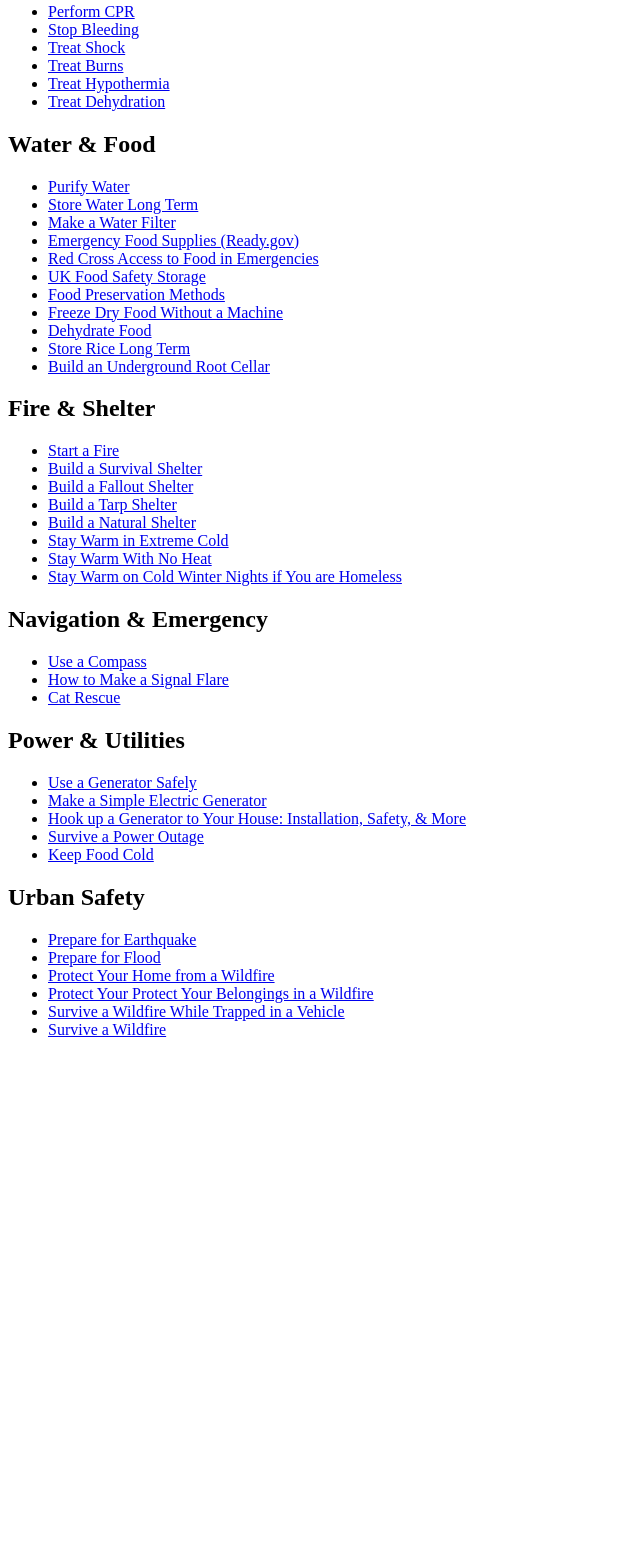
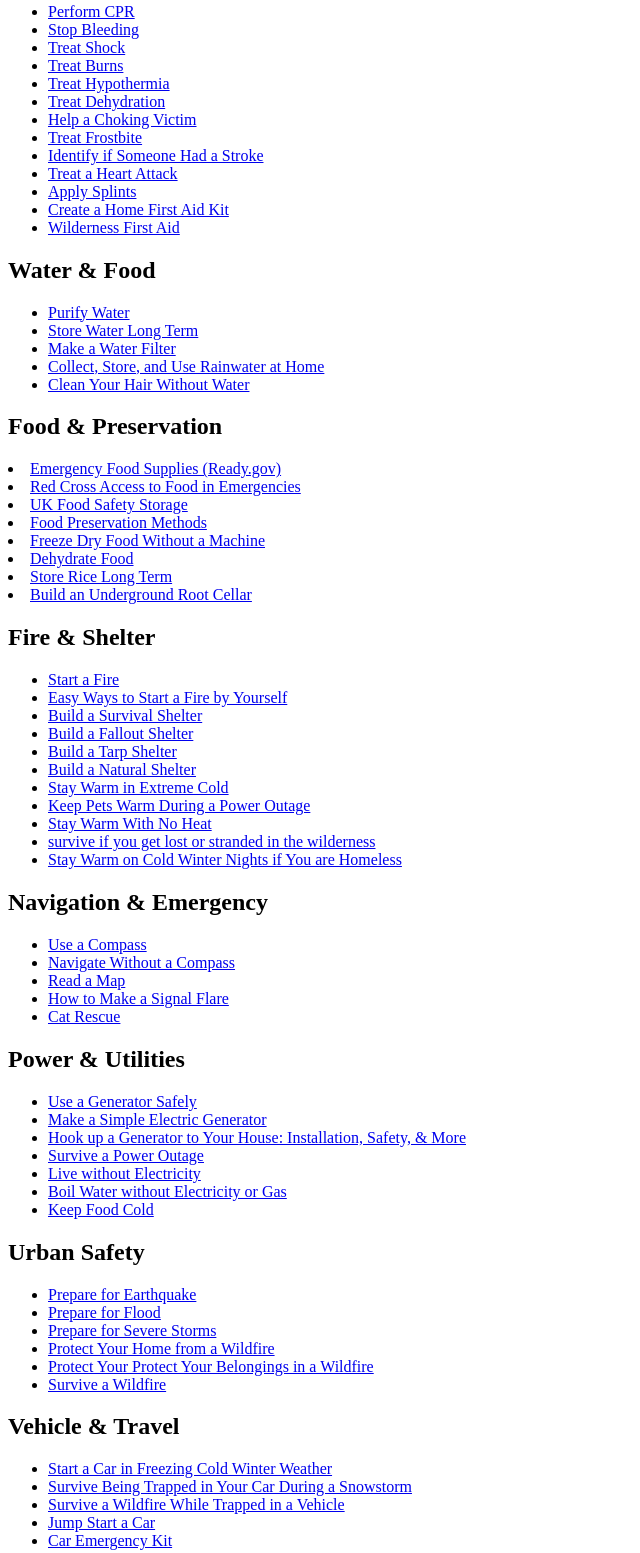
Before and after one commit to styba23/atlas-survival-core, a plain HTML site: page index.html in a window 1280 px wide. Shown: the part 162-1715 px from the top of the page, without its empty margins (0-640 px from the left). Before the commit the page ends 1217 px from the top, so only its background shows below. Drawn offline with Linux system fonts and the light colour scheme.

Commit message:
Update index.html

```diff
--- a/index.html
+++ b/index.html
@@ -17,6 +17,13 @@
 <li><a href="https://www.wikihow.com/Treat-Burns">Treat Burns</a></li>
 <li><a href="https://www.wikihow.com/Treat-Hypothermia">Treat Hypothermia</a></li>
 <li><a href="https://www.wikihow.com/Treat-Dehydration">Treat Dehydration</a></li>
+<li><a href="https://www.wikihow.com/Help-a-Choking-Victim">Help a Choking Victim</a></li>
+<li><a href="https://www.wikihow.com/Treat-Frostbite">Treat Frostbite</a></li>
+<li><a href="https://www.wikihow.com/Identify-if-Someone-Had-a-Stroke">Identify if Someone Had a Stroke</a></li>
+<li><a href="https://www.wikihow.com/Treat-a-Heart-Attack">Treat a Heart Attack</a></li>
+<li><a href="https://www.wikihow.com/Apply-Splints">Apply Splints</a></li>
+<li><a href="https://www.wikihow.com/Create-a-Home-First-Aid-Kit">Create a Home First Aid Kit</a></li>
+<li><a href="https://www.wikihow.com/Category:Wilderness-First-Aid">Wilderness First Aid</a></li>
 </ul>
 
 <h2>Water & Food</h2>
@@ -24,7 +31,11 @@
 <li><a href="https://www.wikihow.com/Purify-Water">Purify Water</a></li>
 <li><a href="https://www.wikihow.com/Store-Water-Long-Term">Store Water Long Term</a></li>
 <li><a href="https://www.wikihow.com/Make-a-Water-Filter">Make a Water Filter</a></li>
+<li><a href="https://www.wikihow.com/Collect-Rainwater">Collect, Store, and Use Rainwater at Home</a></li>
+<li><a href="https://www.wikihow.com/Clean-Your-Hair-Without-Water">Clean Your Hair Without Water</a></li>
+</ul>
 
+<h2>Food & Preservation</h2>
 <li><a href="https://www.ready.gov/food">Emergency Food Supplies (Ready.gov)</a></li>
 <li><a href="https://www.redcross.org.uk/about-us/what-we-do/we-speak-up-for-change/access-to-food-in-emergencies">Red Cross Access to Food in Emergencies</a></li>
 <li><a href="https://www.food.gov.uk/safety-hygiene/home-food-fact-checker">UK Food Safety Storage</a></li>
@@ -38,18 +49,23 @@
 <h2>Fire & Shelter</h2>
 <ul>
 <li><a href="https://www.wikihow.com/Start-a-Fire">Start a Fire</a></li>
+<li><a href="https://www.wikihow.com/Make-Fire-Without-Matches-or-a-Lighter">Easy Ways to Start a Fire by Yourself</a></li>
 <li><a href="https://www.wikihow.com/Build-a-Survival-Shelter">Build a Survival Shelter</a></li>
 <li><a href="https://www.wikihow.com/Build-a-Fallout-Shelter">Build a Fallout Shelter</a></li>
 <li><a href="https://www.wikihow.com/Build-a-Tarp-Shelter">Build a Tarp Shelter</a></li>
 <li><a href="https://www.wikihow.com/Build-a-Natural-Shelter-in-the-Jungle">Build a Natural Shelter</a></li>
 <li><a href="https://www.wikihow.com/Stay-Warm-in-Cold-Weather">Stay Warm in Extreme Cold</a></li>
+<li><a href="https://www.wikihow.com/Keep-Pets-Warm-During-a-Power-Outage">Keep Pets Warm During a Power Outage</a></li>
 <li><a href="https://www.wikihow.com/Stay-Warm-at-Home-Without-a-Heater">Stay Warm With No Heat</a></li>
+<li><a href="https://www.wikihow.com/Forum/Discussion-How-Do-You-Survive-if-You-Get-Lost-or-Stranded-in-the-Wilderness">survive if you get lost or stranded in the wilderness</a></li>
 <li><a href="https://www.wikihow.com/Stay-Warm-on-Cold-Winter-Nights-if-You-are-Homeless">Stay Warm on Cold Winter Nights if You are Homeless</a></li>
 </ul>
 
 <h2>Navigation & Emergency</h2>
 <ul>
 <li><a href="https://www.wikihow.com/Use-a-Compass">Use a Compass</a></li>
+<li><a href="https://www.wikihow.com/Navigate-Without-a-Compass">Navigate Without a Compass</a></li>
+<li><a href="https://www.wikihow.com/Read-a-Map">Read a Map</a></li>
 <li><a href="https://www.wikihow.com/Make-a-Signal-Flare">How to Make a Signal Flare</a></li>
 <li><a href="https://www.wikihow.com/Category:Cat-Rescue">Cat Rescue</a></li>
 </ul>
@@ -60,6 +76,8 @@
 <li><a href="https://www.wikihow.com/Make-a-Simple-Electric-Generator">Make a Simple Electric Generator</a></li>
 <li><a href="https://www.wikihow.com/Connect-a-Portable-Generator-to-a-House">Hook up a Generator to Your House: Installation, Safety, & More</a></li>
 <li><a href="https://www.wikihow.com/Survive-a-Power-Outage">Survive a Power Outage</a></li>
+<li><a href="https://www.wikihow.com/Live-without-Electricity">Live without Electricity</a></li>
+<li><a href="https://www.wikihow.com/Boil-Water-Without-Electricity-or-Gas">Boil Water without Electricity or Gas</a></li>
 <li><a href="https://www.wikihow.com/Keep-Food-Cold">Keep Food Cold</a></li>
 </ul>
 
@@ -67,10 +85,19 @@
 <ul>
 <li><a href="https://www.wikihow.com/Prepare-for-an-Earthquake">Prepare for Earthquake</a></li>
 <li><a href="https://www.wikihow.com/Prepare-for-a-Flood">Prepare for Flood</a></li>
+<li><a href="https://www.wikihow.com/Prepare-for-a-Hurricane">Prepare for Severe Storms</a></li>
 <li><a href="https://www.wikihow.life/Protect-Your-Home-from-a-Wildfire">Protect Your Home from a Wildfire</a></li>
 <li><a href="https://www.wikihow.life/Protect-Your-Belongings-in-a-Wildfire">Protect Your Protect Your Belongings in a Wildfire</a></li>
+<li><a href="https://www.wikihow.life/Survive-a-Wildfire">Survive a Wildfire</a></li>
+</ul>
+
+<h2>Vehicle & Travel</h2>
+<ul>
+<li><a href="https://www.wikihow.com/Start-a-Car-in-Freezing-Cold-Winter-Weather">Start a Car in Freezing Cold Winter Weather</a></li>
+<li><a href="https://www.wikihow.com/Survive-Being-Trapped-in-Your-Car-During-a-Snowstorm">Survive Being Trapped in Your Car During a Snowstorm</a></li>
 <li><a href="https://www.wikihow.life/Survive-a-Wildfire-While-Trapped-in-a-Vehicle">Survive a Wildfire While Trapped in a Vehicle</a></li>
-<li><a href="https://www.wikihow.life/Survive-a-Wildfire">Survive a Wildfire</a></li>
+<li><a href="https://www.wikihow.com/Jump-Start-a-Car">Jump Start a Car</a></li>
+<li><a href="https://www.wikihow.com/What-Should-Be-in-a-Car-Emergency-Kit">Car Emergency Kit</a></li>
 </ul>
 
 </body>
```
